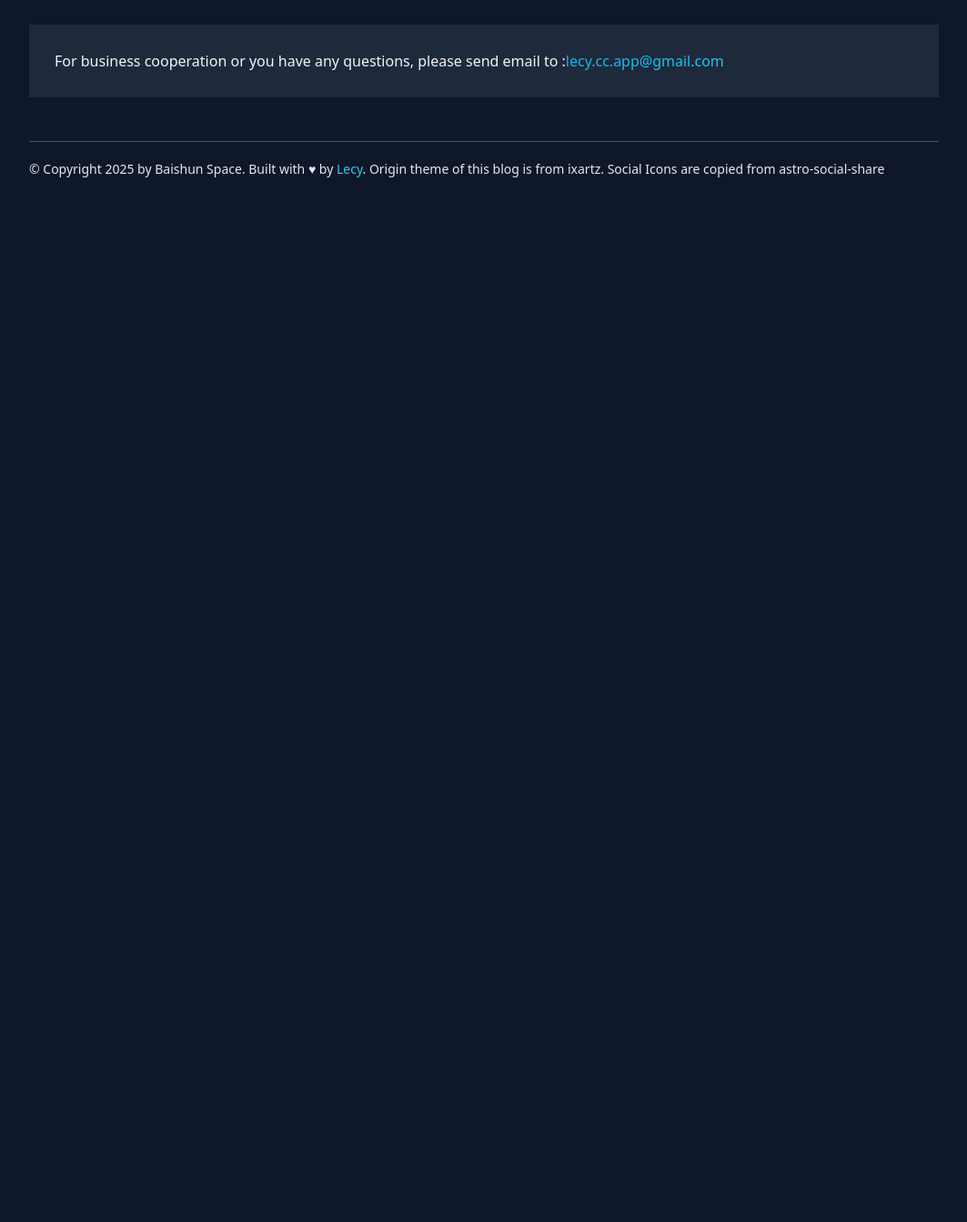
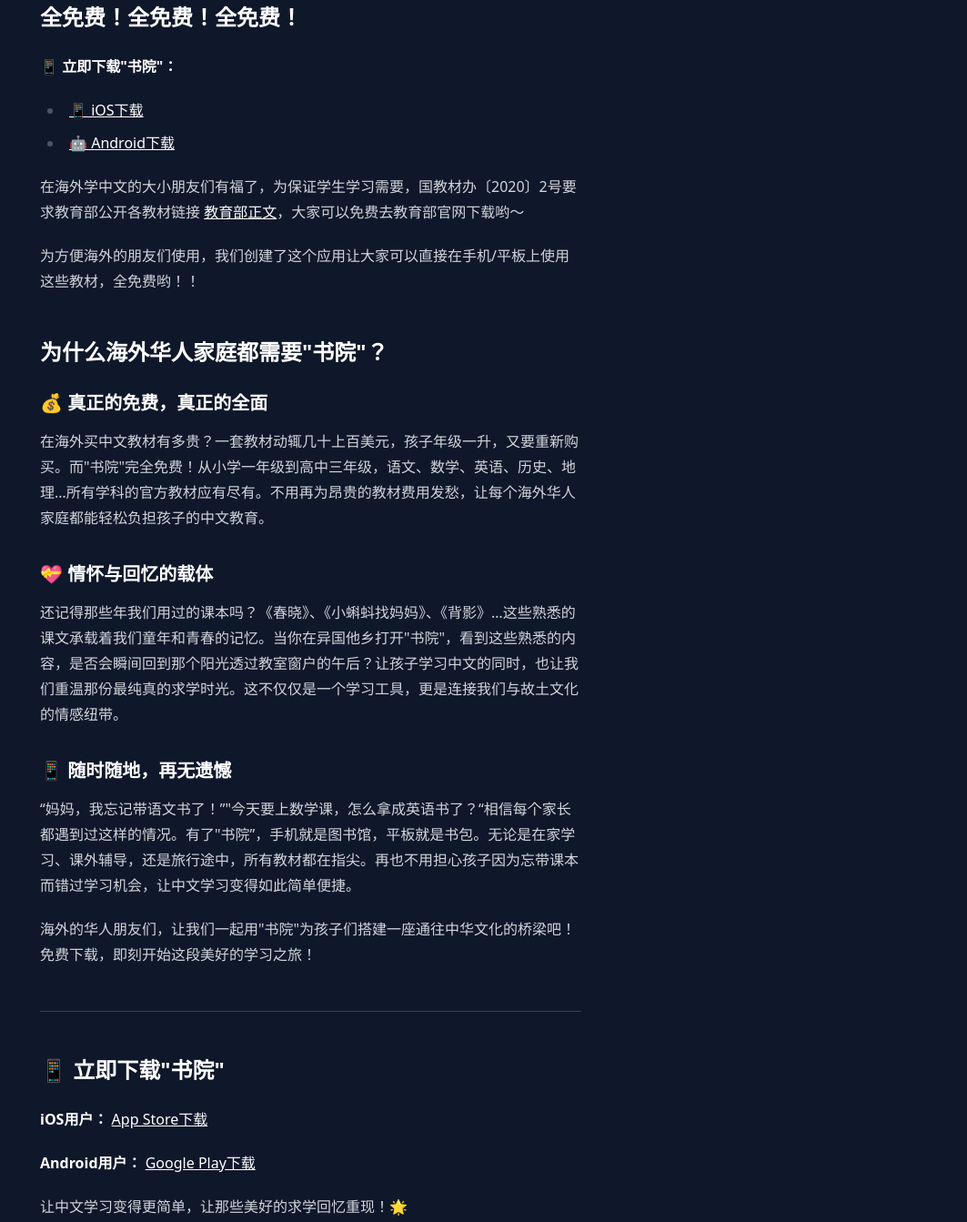
Before and after one commit to 1057437122/1057437122.github.io, an Astro site: page /projects/bookcenter in a window 1280 px wide. Shown: the part 709-2052 px from the top of the page at 91% size, without its empty margins (108-1171 px from the left). Before the commit the page ends 929 px from the top, so only its background shows below. Built offline with nearby package versions, Linux system fonts and the light colour scheme; Astro itself is replaced by a stand-in of ours.

Commit message:
chore: update project format; add more details for bookcenter

```diff
--- a/src/pages/projects/bookcenter.md
+++ b/src/pages/projects/bookcenter.md
@@ -1,14 +1,50 @@
 ---
 layout: '@/templates/Project.astro'
 link: /projects/bookcenter/
-title: 书院
-description: A tool to help you to learn Chinese Education
-keywords: 书院 中国教材 学中文
+title: 书院-海外免费中文教材
+description: 海外学中文的大朋友小朋友们有福了，再也不需要买教材！全免费！
+keywords: 书院 中国教材 学中文 免费中文教材
 pubDate: 2025-05-20T00:00:00Z
 imgSrc: 'https://is1-ssl.mzstatic.com/image/thumb/Purple221/v4/4f/da/f9/4fdaf9eb-0b1a-2cc2-da2c-600e075b55ec/AppIcon-0-1x_U007emarketing-0-11-0-0-85-220-0.png/360x360bb.png'
 imgs: ['https://is1-ssl.mzstatic.com/image/thumb/PurpleSource211/v4/b5/4b/d6/b54bd634-0db7-6446-eeb8-6b836cce8396/Apple_iPhone_16_Plus_Screenshot_2.png/400x800bb.png','https://is1-ssl.mzstatic.com/image/thumb/PurpleSource221/v4/e6/e9/9b/e6e99b98-bc1b-7192-c798-0eefbcc99986/Apple_iPhone_16_Plus_Screenshot_3.png/400x800bb.png','https://is1-ssl.mzstatic.com/image/thumb/PurpleSource211/v4/61/81/71/61817105-9324-6c78-f765-56b92e488724/Apple_iPhone_16_Plus_Screenshot_1.png/400x800bb.png']
 imgAlt: '书院'
 iosDownloadUrl: 'https://apps.apple.com/us/app/%E4%B9%A6%E9%99%A2/id6746223321'
 androidDownloadUrl: 'https://play.google.com/store/apps/details?id=cc.lecy.bookcenter&pli=1'
-stacks: ['Firebase','Flutter','Bloc']
+stacks: ['Firebase','Flutter','Bloc','Cloudflare workerr', 'Cloudflare r2 storage']
 ---
+
+
+
+
+## 全免费！全免费！全免费！
+
+📱 **立即下载"书院"：**
+- [📱 iOS下载](https://apps.apple.com/us/app/%E4%B9%A6%E9%99%A2/id6746223321)
+- [🤖 Android下载](https://play.google.com/store/apps/details?id=cc.lecy.bookcenter&pli=1)
+
+在海外学中文的大小朋友们有福了，为保证学生学习需要，国教材办〔2020〕2号要求教育部公开各教材链接 [教育部正文](https://www.gov.cn/xinwen/2020-02/14/content_5478551.htm)，大家可以免费去教育部官网下载哟～
+
+为方便海外的朋友们使用，我们创建了这个应用让大家可以直接在手机/平板上使用这些教材，全免费哟！！
+
+## 为什么海外华人家庭都需要"书院"？
+
+### 💰 真正的免费，真正的全面
+在海外买中文教材有多贵？一套教材动辄几十上百美元，孩子年级一升，又要重新购买。而"书院"完全免费！从小学一年级到高中三年级，语文、数学、英语、历史、地理...所有学科的官方教材应有尽有。不用再为昂贵的教材费用发愁，让每个海外华人家庭都能轻松负担孩子的中文教育。
+
+### 💝 情怀与回忆的载体
+还记得那些年我们用过的课本吗？《春晓》、《小蝌蚪找妈妈》、《背影》...这些熟悉的课文承载着我们童年和青春的记忆。当你在异国他乡打开"书院"，看到这些熟悉的内容，是否会瞬间回到那个阳光透过教室窗户的午后？让孩子学习中文的同时，也让我们重温那份最纯真的求学时光。这不仅仅是一个学习工具，更是连接我们与故土文化的情感纽带。
+
+### 📱 随时随地，再无遗憾
+"妈妈，我忘记带语文书了！""今天要上数学课，怎么拿成英语书了？"相信每个家长都遇到过这样的情况。有了"书院"，手机就是图书馆，平板就是书包。无论是在家学习、课外辅导，还是旅行途中，所有教材都在指尖。再也不用担心孩子因为忘带课本而错过学习机会，让中文学习变得如此简单便捷。
+
+海外的华人朋友们，让我们一起用"书院"为孩子们搭建一座通往中华文化的桥梁吧！免费下载，即刻开始这段美好的学习之旅！
+
+---
+
+## 📱 立即下载"书院"
+
+**iOS用户：** [App Store下载](https://apps.apple.com/us/app/%E4%B9%A6%E9%99%A2/id6746223321)
+
+**Android用户：** [Google Play下载](https://play.google.com/store/apps/details?id=cc.lecy.bookcenter&pli=1)
+
+让中文学习变得更简单，让那些美好的求学回忆重现！🌟
--- a/src/partials/ProjectPage.tsx
+++ b/src/partials/ProjectPage.tsx
@@ -79,8 +79,9 @@
           );
         })}
       </div>
-
-      <div>{props.children}</div>
+      <div className="prose prose-invert mt-8 prose-img:rounded-lg">
+        {props.children}
+      </div>
     </Section>
   );
 };
--- a/src/templates/Project.astro
+++ b/src/templates/Project.astro
@@ -1,10 +1,10 @@
 ---
-import type { IProjectmatter } from '@/dependences';
-import { Section } from '@/dependences';
-import { Contact } from '@/partials/Contact';
-import { ProjectPage } from '@/partials/ProjectPage';
-import Base from '@/templates/Base.astro';
-import { AppConfig } from '@/utils/AppConfig';
+import type { IProjectmatter } from "@/dependences";
+import { Section } from "@/dependences";
+import { Contact } from "@/partials/Contact";
+import { ProjectPage } from "@/partials/ProjectPage";
+import Base from "@/templates/Base.astro";
+import { AppConfig } from "@/utils/AppConfig";
 
 export interface Props {
   content: IProjectmatter;
@@ -17,7 +17,9 @@
 
 <Base head={{ title, description: content.description, keywords }}>
   <Section>
-    <ProjectPage projectmatter={content} />
+    <ProjectPage projectmatter={content}>
+      <slot></slot>
+    </ProjectPage>
   </Section>
 
   <Contact />
```
